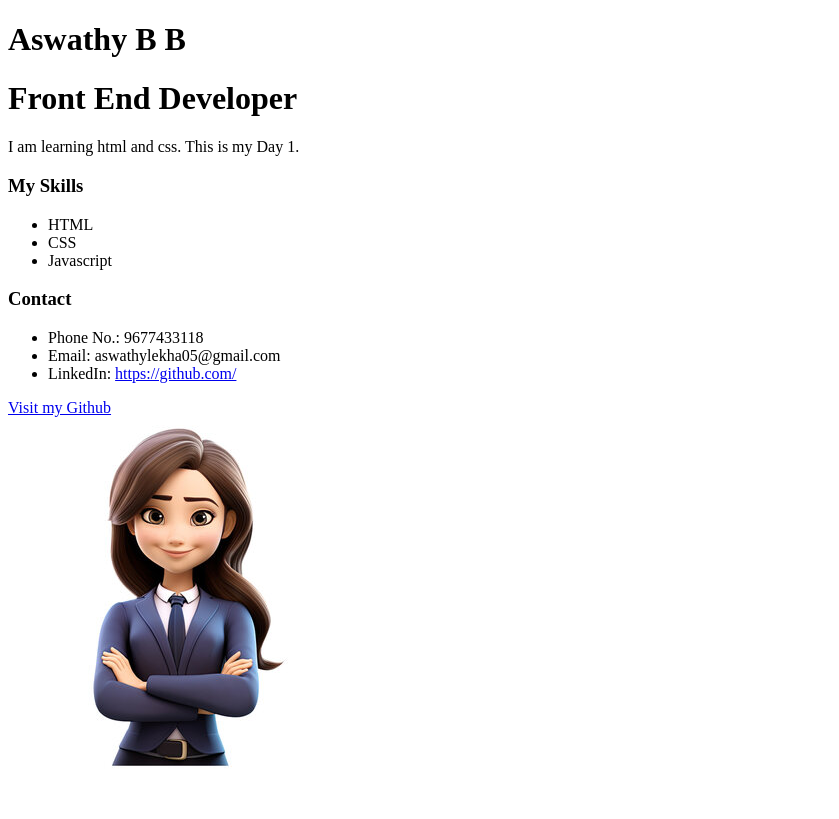
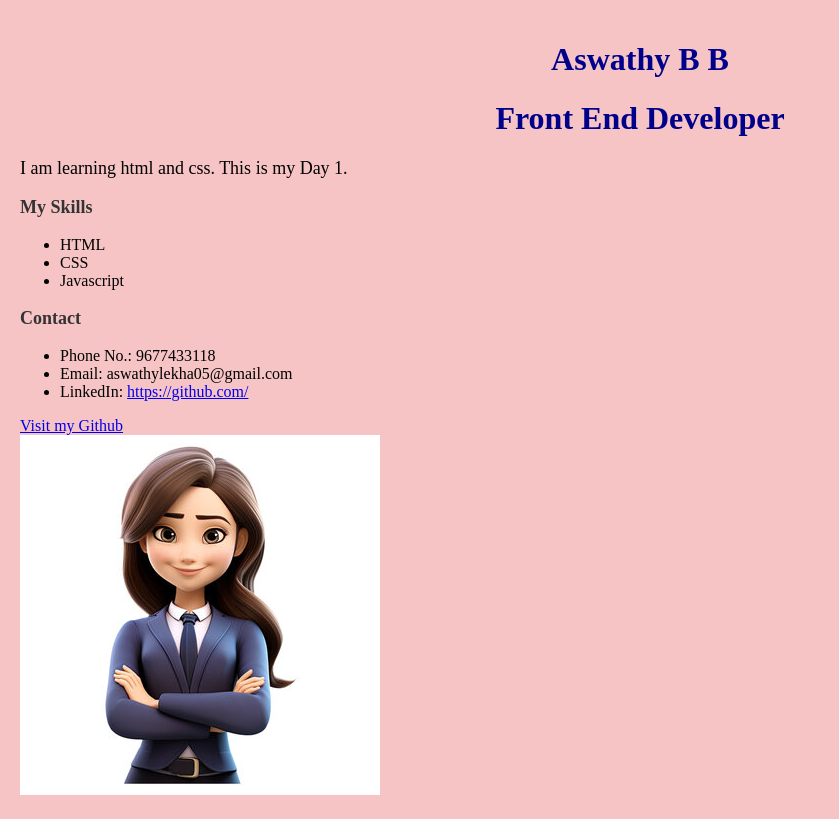
Before and after one commit to aswathy555/responsive-portfolio, a plain HTML site: page index.html in a window 1280 px wide. Shown: the whole page, without its empty margins (0-839 px from the left). Drawn offline with Linux system fonts and the light colour scheme.

Commit message:
Day 2 - added basic css styling

```diff
--- a/index.html
+++ b/index.html
@@ -4,6 +4,7 @@
     <meta charset="UTF-8">
     <meta name="viewport" content="width=device-width, initial-scale=1.0">
     <title>My portfolio</title>
+    <link rel="stylesheet" href="style.css">
 </head>
 <body>
     <h1>Aswathy B B</h1>
--- a/style.css
+++ b/style.css
@@ -0,0 +1,16 @@
+body{
+    background-color: #f6c4c4;
+    margin: 0;
+    padding: 20px;
+}
+h1{
+    color: darkblue;
+    text-align: center;
+}
+h2,h3{
+    color: #333;
+}
+
+h2,h3,p{
+    font-size: 18px;
+}
```
